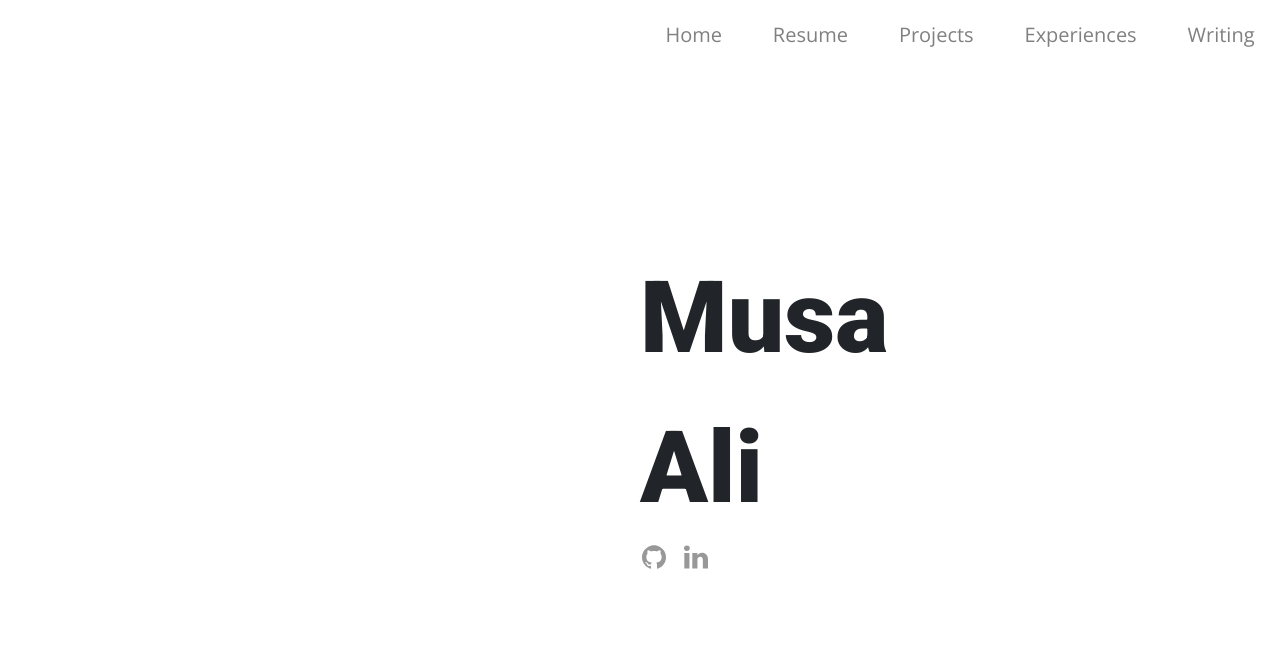
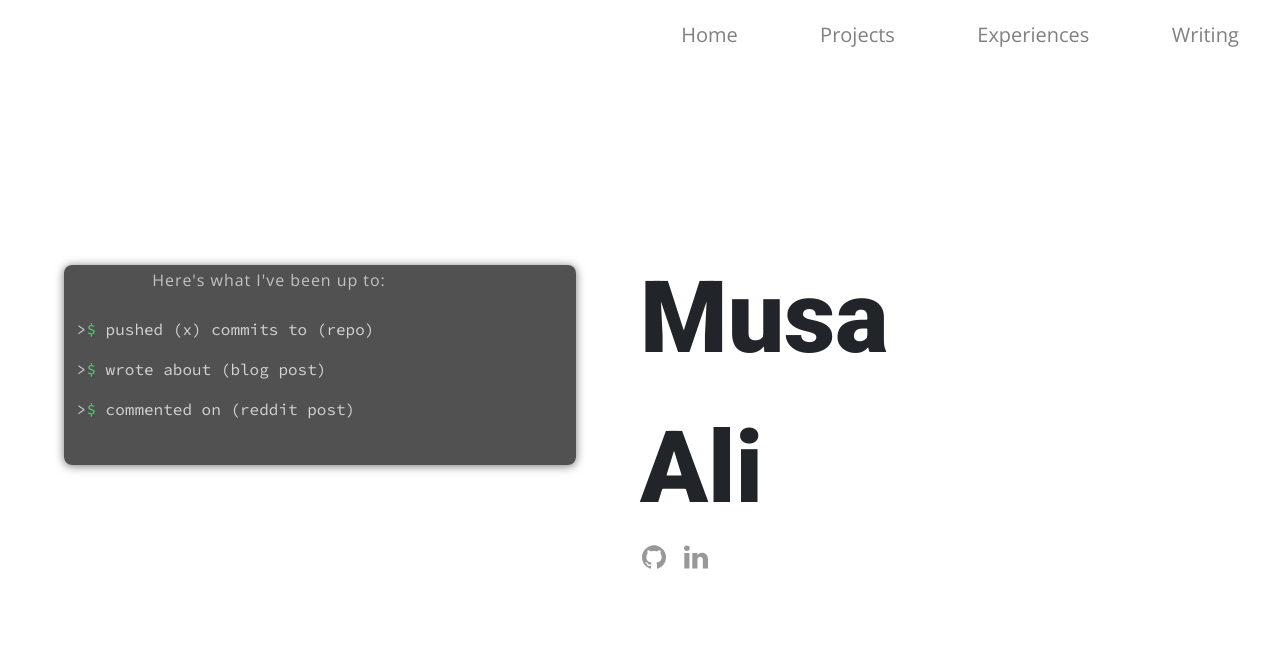
Before and after one commit to hellomusa/old-personal-website, a Flask app: page / in a window 1280 px wide. Shown: the top 671 px of the page. Run offline with Flask 2, Linux system fonts and the light colour scheme; some libraries are stand-ins or nearby versions.

Commit message:
added terminal box

```diff
--- a/app.py
+++ b/app.py
@@ -1,4 +1,5 @@
 from flask import Flask, render_template
+
 app = Flask(__name__)
 
 
@@ -7,5 +8,17 @@ def home():
     return render_template('home.html')
 
 
+@app.route("/projects")
+def projects():
+    return render_template('home.html')
+
+@app.route("/experiences")
+def experiences():
+    return render_template('home.html')
+
+@app.route("/writing")
+def writing():
+    return render_template('home.html')
+
 if __name__ == '__main__':
     app.run(debug=True)
--- a/static/home.css
+++ b/static/home.css
@@ -102,7 +102,7 @@ ul li a {
   position: relative;
   background: rgba(38, 38, 38, 0.8);
   width: 80%;
-  height: 260px;
+  height: 200px;
   border-radius: 8px;
   box-shadow: 0 1px 10px rgba(0, 0, 0, 0.55);
   margin: auto;
@@ -156,25 +127,12 @@ ul li a {
   top: 0.5px;
   left: -43px;
 }
-#terminal .terminal .prompt {
-  font-size: 98%;
-}
-#terminal .terminal .user {
-  color: #ea7e7d;
-  letter-spacing: 0.002em;
-  padding-right: 3px;
-}
-#terminal .terminal .at {
-  color: #e8d880;
-  padding-right: 2px;
-}
-#terminal .terminal .path {
-  color: #7ecdcb;
-  letter-spacing: 0.002em;
-  padding-right: 2px;
-}
 #terminal .terminal .caret {
   color: #50cd70;
+  dispay: inline;
+}
+#terminal .terminal .firstCaret {
+  dispay: inline;
 }
 #terminal .message {
   position: relative;
@@ -185,38 +143,6 @@ ul li a {
   padding: 1.5vh 0 0;
   z-index: 999;
 }
-#terminal .message span {
-  font-size: 90%;
-  font-weight: 300;
-  line-height: 1.5;
-  letter-spacing: 0.045em;
-  margin-bottom: 1em;
-}
-#terminal .message span a {
-  font-family: "Source Code Pro", monospace;
-  border-bottom: 1px dotted rgba(255, 255, 255, 0.75);
-}
-#terminal .message form input {
-  background: transparent;
-  border: none;
-  outline: none;
-  caret-color: #50cd70;
-}
-#terminal .message form input:focus {
-  color: rgba(255, 255, 255, 0.75);
-}
-#terminal .message .typed-cursor {
-  color: rgba(255, 255, 255, 0.9);
-}
-#terminal a {
-  color: rgba(255, 255, 255, 0.7);
-  text-decoration: none;
-}
-#terminal a:hover {
-  color: rgba(255, 255, 255, 0.9);
-  border-bottom: 1px dotted rgba(255, 255, 255, 0.9);
-}
-
 @media only screen and (max-width: 1094px) {
   .fixed-wrapper {
     position: static;
--- a/templates/home.html
+++ b/templates/home.html
@@ -11,6 +11,23 @@
 
 {% block body %}
 <div class="container">
+    <div class="wrapper fixed-wrapper desktop-only">
+        <section id="terminal">
+            <div id="terminal-container">
+                <div class="terminal">
+                    <div class="window-title">
+                        <span class="title">Here's what I've been up to:</span>
+                    </div>
+                    <div class="message">
+                        <br>
+                        <p><span>></span><span class="caret">$</span><span>  pushed (x) commits to (repo)</span></p>
+                        <p><span>></span><span class="caret">$</span><span>  wrote about (blog post)</span></p>
+                        <p><span>></span><span class="caret">$</span><span>  commented on (reddit post)</span></p>
+                    </div>
+                </div>
+            </div>
+        </section>
+    </div>
     <div class="wrapper scroll-wrapper">
         <div class="top-text">
             <p class="text-title desktop-view">Musa</p>
--- a/templates/index.html
+++ b/templates/index.html
@@ -22,7 +22,6 @@
 <div class="navbar-ul">
     <ul id="navbar-list" class="list-inline">
         <li><a class="navbar-ref" href="/">Home</a></li>
-        <li><a class="navbar-ref" href="/timeline">Resume</a></li>
         <li><a class="navbar-ref" href="/projects">Projects</a></li>
         <li><a class="navbar-ref" href="/experiences">Experiences</a></li>
         <li><a class="navbar-ref" href="https://medium.com/@musa6ali">Writing</a></li>
```
Also changed, not shown: other parts of static/home.css (+1 -30 lines).
